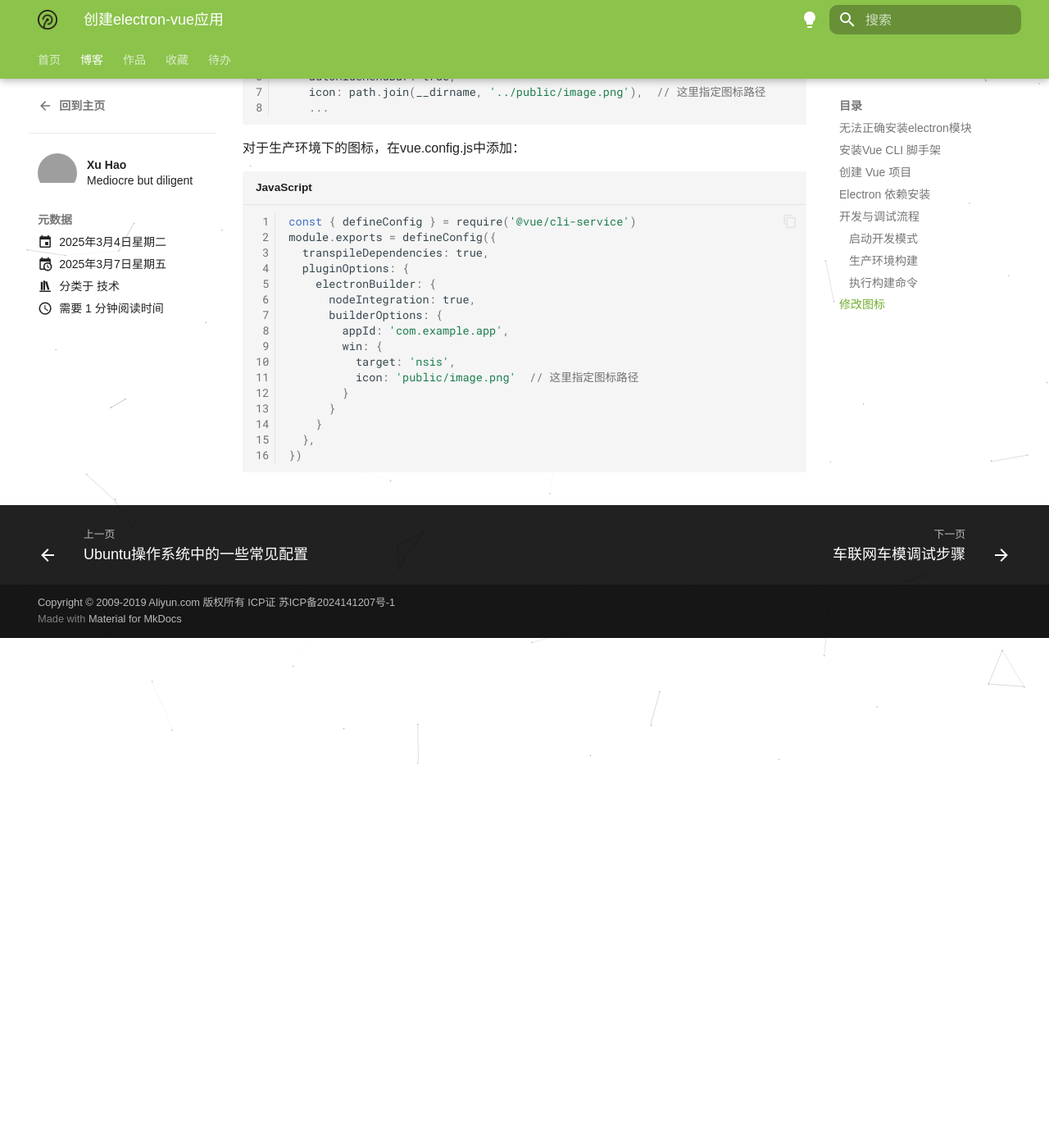
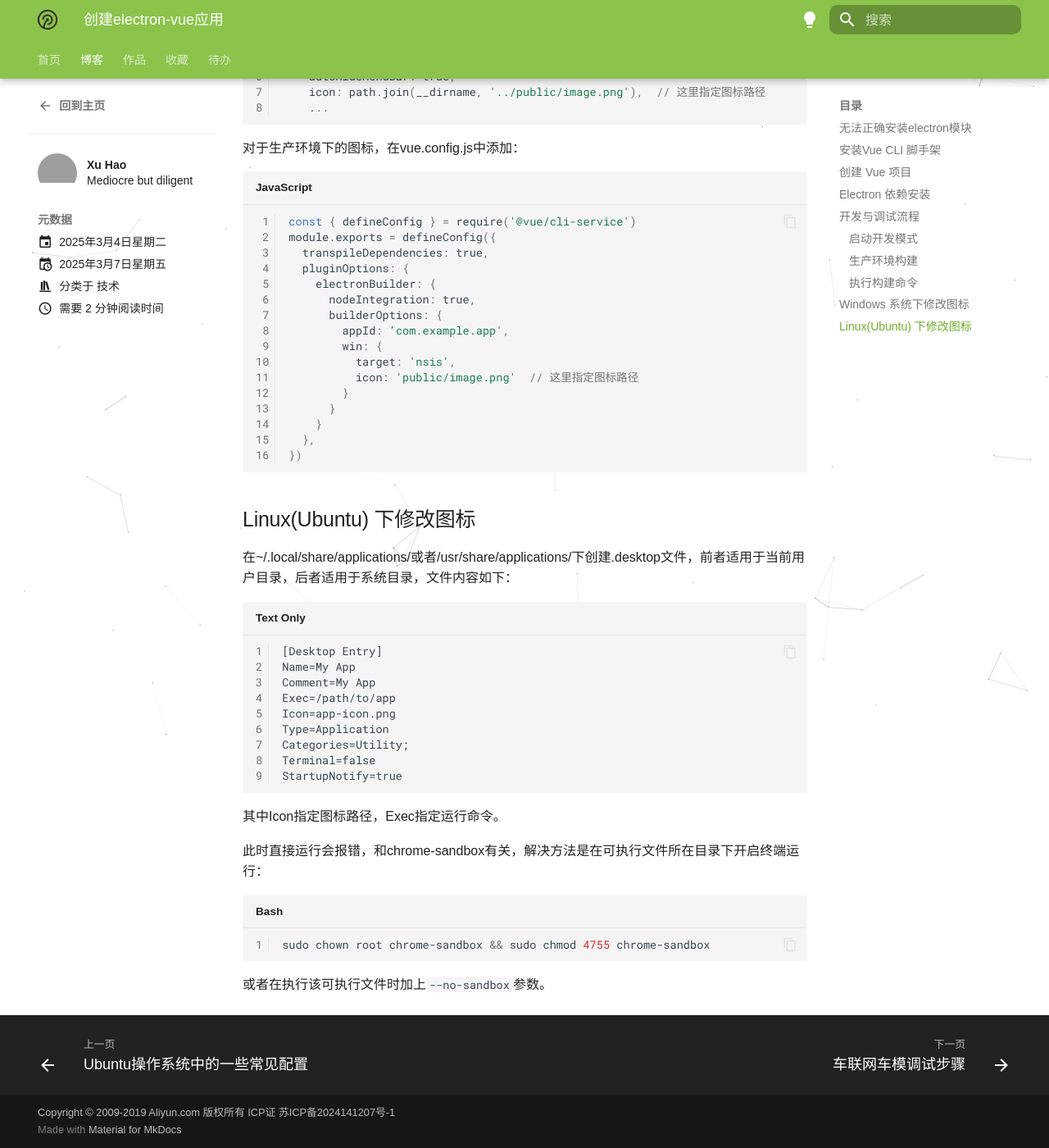
Before and after one commit to RRRexyz/MyBlog, an MkDocs documentation site: the page built from docs/blog/posts/2025-03-04-创建electron-vue应用.md, in a window 1280 px wide and 1400 px high, scrolled down 2683 px. Shown: the whole window at 82% size. Built offline with MkDocs 1.6.1 and Material for MkDocs 9.7.7, drawn with Linux system fonts in a browser that asks for light colours; comment, search, counter and statistics services are not loaded; a style sheet for code colours, icons or effects is not loaded; before the commit the page ends 3461 px from its top, so only the background shows below that; grey boxes are pictures that could not be loaded.

````diff
--- a/docs/blog/posts/2025-03-04-创建electron-vue应用.md
+++ b/docs/blog/posts/2025-03-04-创建electron-vue应用.md
@@ -102,7 +102,7 @@ npm run electron:build
 
 生成的构建文件在dist_electron目录下的win-unpacked文件夹下，可以直接运行。
 
-## 修改图标
+## Windows 系统下修改图标
 
 对于开发环境下的窗口，在background.js中添加：
 
@@ -137,3 +137,29 @@ module.exports = defineConfig({
   },
 })
 ```
+
+## Linux(Ubuntu) 下修改图标
+
+在~/.local/share/applications/或者/usr/share/applications/下创建.desktop文件，前者适用于当前用户目录，后者适用于系统目录，文件内容如下：
+
+```
+[Desktop Entry]
+Name=My App
+Comment=My App
+Exec=/path/to/app
+Icon=app-icon.png
+Type=Application
+Categories=Utility;
+Terminal=false
+StartupNotify=true
+```
+
+其中Icon指定图标路径，Exec指定运行命令。
+
+此时直接运行会报错，和chrome-sandbox有关，解决方法是在可执行文件所在目录下开启终端运行：
+
+```bash
+sudo chown root chrome-sandbox && sudo chmod 4755 chrome-sandbox
+```
+
+或者在执行该可执行文件时加上`--no-sandbox`参数。
````
